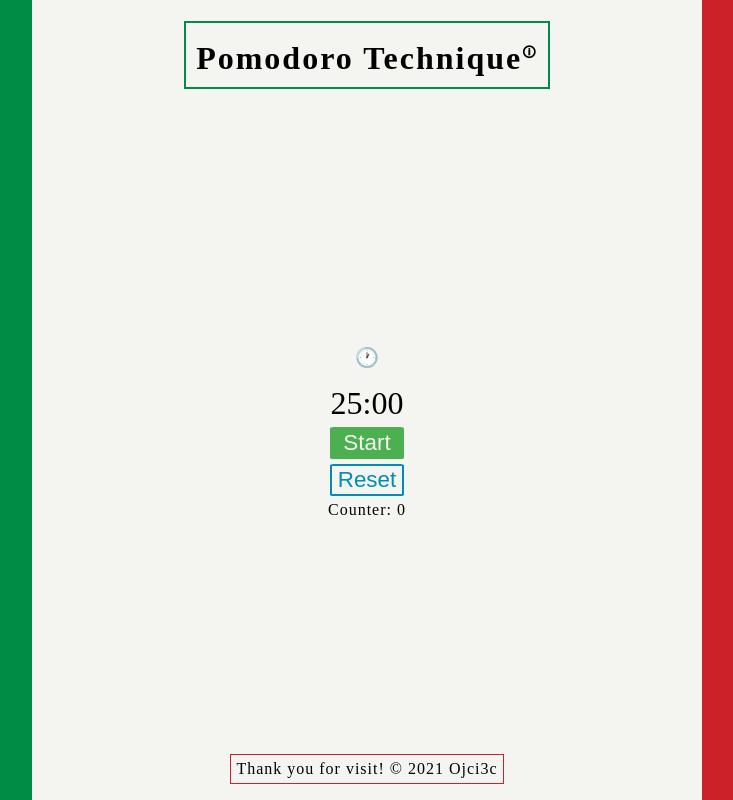
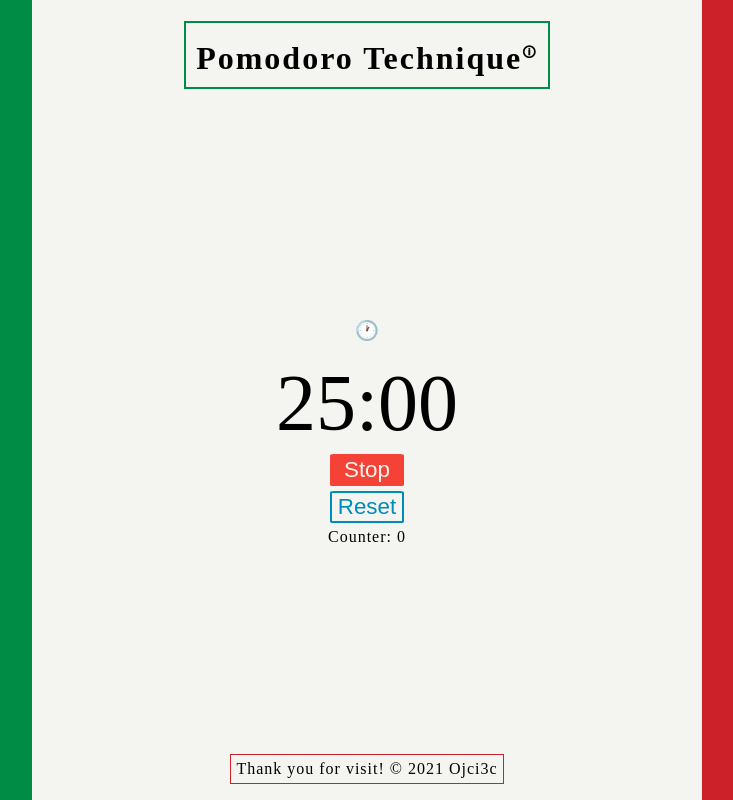
Before and after one commit to PawelGargula/Pomodoro-Technique, a plain HTML site: page index.html in a window 1280 px wide. Both pictures are taken after a click on the button "Start". Shown: the whole page, without its empty margins (273-1006 px from the left). Drawn offline with Linux system fonts and the light colour scheme.

Commit message:
Create class Timer and add some functions in js

```diff
--- a/index.html
+++ b/index.html
@@ -24,7 +24,7 @@
                         <header>
                             <h2 class="timer-logo">&#x1F550;</h2>
                         </header>
-                        <div class="clock">25:00</div>
+                        <div id="clock" class="clock">25:00</div>
                         <div class="button-group">
                             <button type="button" id="start-stop" class="start">Start</button>
                             <button type="button" id="reset" class="reset">Reset</button>
--- a/main.js
+++ b/main.js
@@ -1,6 +1,7 @@
 class Timer {
-    constructor(initialValue, startStopButton, resetButton) {
+    constructor(initialValue, clock, startStopButton, resetButton) {
         this.initialValue = initialValue;
+        this.clock = clock;
         this.startStopButton = startStopButton;
         this.resetButton = resetButton;
         this.presentValue = initialValue;
@@ -17,35 +18,53 @@ class Timer {
     }
 
     get startButtonVisible() {
-        this.startStopButton.classList.contains("start")
+        return this.startStopButton.classList.contains("start");
     }
 
     start() {
-        this.startButtonVisible = false;
         replaceClass(this.startStopButton, 'start', 'stop');
-
+        this.startStopButton.innerHTML = "Stop";
     }
 
     stop() {
-        this.startButtonVisible = true;
         replaceClass(this.startStopButton, 'stop', 'start');
+        this.startStopButton.innerHTML = "Start";
     }
 
     reset() {
-        this.presentValue = this.initialValue;
+        replaceClass(this.startStopButton, 'stop', 'start');
+        this.startStopButton.innerHTML = "Start";
+        this.clock.innerHTML = convertMiliseconds(this.initialValue);
     }
 }
 
 //25 minutes in miliseconds
 const timerInitialValue = 25*60*1000;
 
+const clock = document.getElementById('clock');
 const startStopButton = document.getElementById('start-stop');
 const resetButton = document.getElementById('reset');
 
-const timer = new Timer(timerInitialValue, startStopButton, resetButton);
+const timer = new Timer(timerInitialValue, clock, startStopButton, resetButton);
 
 startStopButton.addEventListener('click', () => timer.startStop());
 resetButton.addEventListener('click', () => timer.reset());
+
+console.log(convertMiliseconds(timerInitialValue));
+
+function convertMiliseconds(miliseconds) {
+    let minutes = Math.floor((miliseconds % (1000 * 60 * 60)) / (1000 * 60));
+    if (minutes < 10) {
+        minutes = "0" + minutes;
+    }
+
+    let seconds = Math.floor((miliseconds % (1000 * 60)) / 1000);
+    if (seconds < 10) {
+        seconds = "0" + seconds;
+    }
+
+    return minutes + ":" + seconds;
+}
 
 function replaceClass(element, fromClass, toClass) {
     element.classList.remove(fromClass);
--- a/style.css
+++ b/style.css
@@ -60,7 +60,7 @@ body {
 }
 
 .clock {
-    font-size: 2em;
+    font-size: 5em;
 }
 
 button {
@@ -89,7 +89,7 @@ button.stop {
     border: 2px solid #f44336;
 }
 
-button.stop:hover, button.start-pause:focus {
+button.stop:hover, button.stop:focus {
     background-color: #f44336;
     color: #f4f5f0;
 }
```
